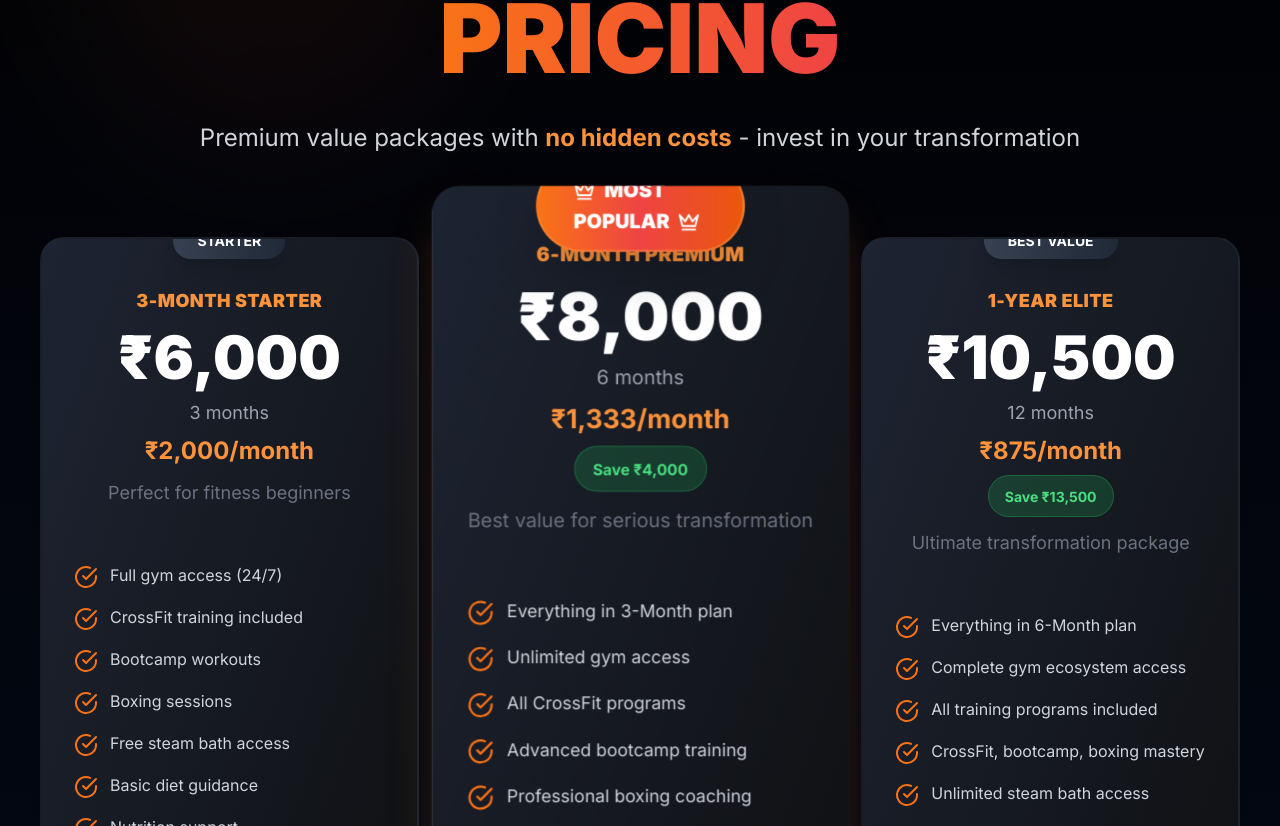
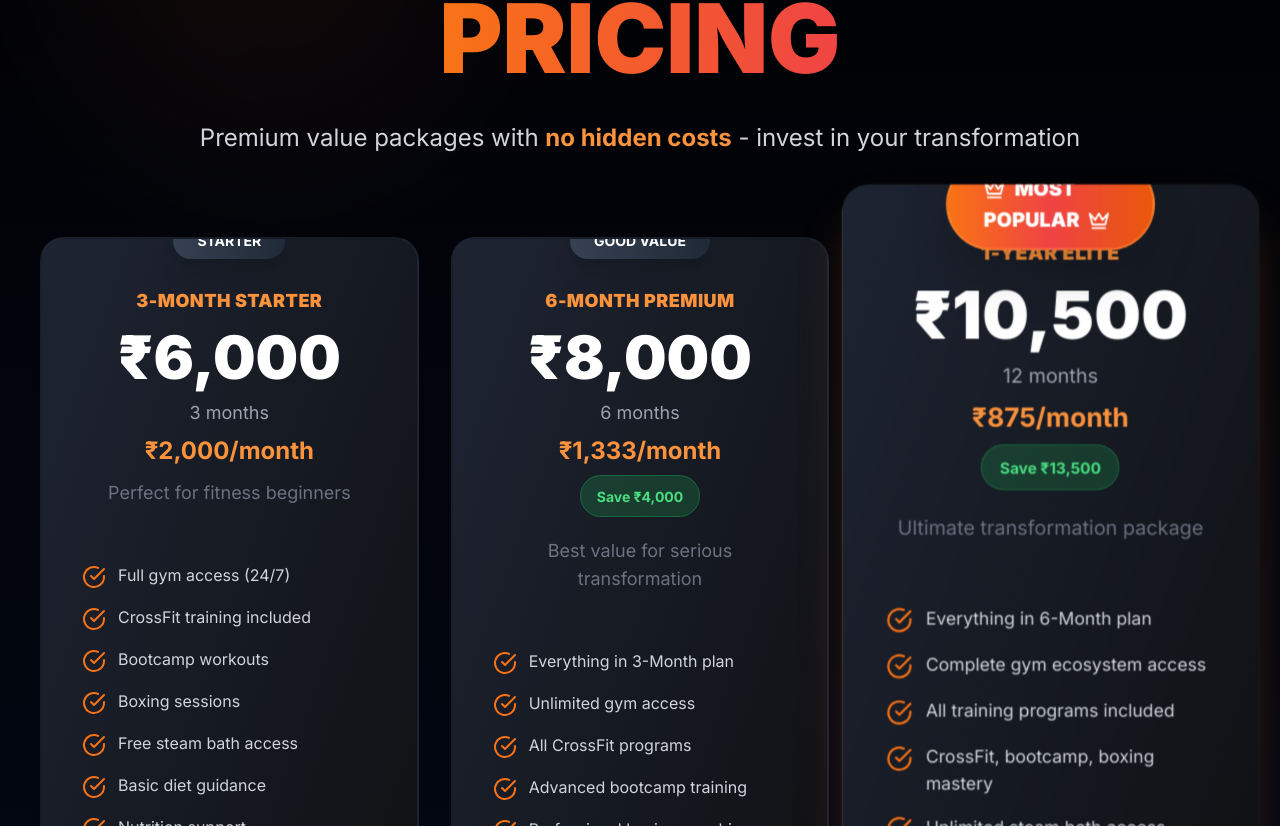
Before and after one commit to Ananddd06/Gym_website_fusion24, a Next.js app: page / in a window 1280 px wide. Shown: the part 7394-8220 px from the top of the page. Built offline with nearby package versions, Linux system fonts and the light colour scheme.

Commit message:
Make 1-year plan most popular and fix pricing text alignment

```diff
--- a/app/page.tsx
+++ b/app/page.tsx
@@ -742,9 +742,9 @@ export default function Fusion24Website() {
                   "Priority class booking",
                   "Guest pass (2 per month)"
                 ],
-                popular: true,
+                popular: false,
                 savings: "Save ₹4,000",
-                badge: "MOST POPULAR"
+                badge: "GOOD VALUE"
               },
               {
                 name: "1-YEAR ELITE",
@@ -767,9 +767,9 @@ export default function Fusion24Website() {
                   "Exclusive member events",
                   "Best value guarantee"
                 ],
-                popular: false,
+                popular: true,
                 savings: "Save ₹13,500",
-                badge: "BEST VALUE"
+                badge: "MOST POPULAR"
               }
             ].map((plan, index) => (
               <Card key={index} className={`relative overflow-hidden transform transition-all duration-500 hover:scale-105 ${
@@ -803,25 +803,25 @@ export default function Fusion24Website() {
                   </div>
                 )}
 
-                <CardHeader className="relative z-10 text-center pt-8 sm:pt-12 pb-6 sm:pb-8">
+                <CardHeader className="relative z-10 text-center pt-8 sm:pt-12 pb-6 sm:pb-8 px-4 sm:px-6">
                   <div className="mb-4 sm:mb-6">
                     <div className="text-sm sm:text-lg font-black text-orange-400 uppercase tracking-wide mb-2 sm:mb-3">{plan.name}</div>
                     <div className="text-4xl sm:text-6xl font-black text-white mb-2 sm:mb-3">{plan.price}</div>
                     <div className="text-gray-400 text-sm sm:text-lg mb-1 sm:mb-2">{plan.period}</div>
                     <div className="text-lg sm:text-2xl text-orange-400 font-bold mb-2">{plan.monthlyPrice}</div>
                     {plan.savings && (
-                      <div className="inline-block bg-green-500/20 border border-green-500/30 px-3 sm:px-4 py-1 sm:py-2 rounded-full">
+                      <div className="inline-block bg-green-500/20 border border-green-500/30 px-3 sm:px-4 py-1 sm:py-2 rounded-full mb-2">
                         <span className="text-green-400 font-bold text-xs sm:text-sm">{plan.savings}</span>
                       </div>
                     )}
-                    <div className="text-gray-500 mt-2 sm:mt-3 text-sm sm:text-lg">{plan.description}</div>
+                    <div className="text-gray-500 mt-2 sm:mt-3 text-sm sm:text-lg px-2">{plan.description}</div>
                   </div>
                 </CardHeader>
 
-                <CardContent className="relative z-10 px-4 sm:px-8 pb-6 sm:pb-8">
+                <CardContent className="relative z-10 px-4 sm:px-6 lg:px-8 pb-6 sm:pb-8">
                   <ul className="space-y-3 sm:space-y-4 mb-6 sm:mb-8">
                     {plan.features.map((feature, featureIndex) => (
-                      <li key={featureIndex} className="flex items-start gap-2 sm:gap-3">
+                      <li key={featureIndex} className="flex items-start gap-2 sm:gap-3 px-2">
                         <CheckCircle className="h-4 w-4 sm:h-6 sm:w-6 text-orange-500 flex-shrink-0 mt-0.5" />
                         <span className="text-gray-300 leading-relaxed text-sm sm:text-base">{feature}</span>
                       </li>
```
